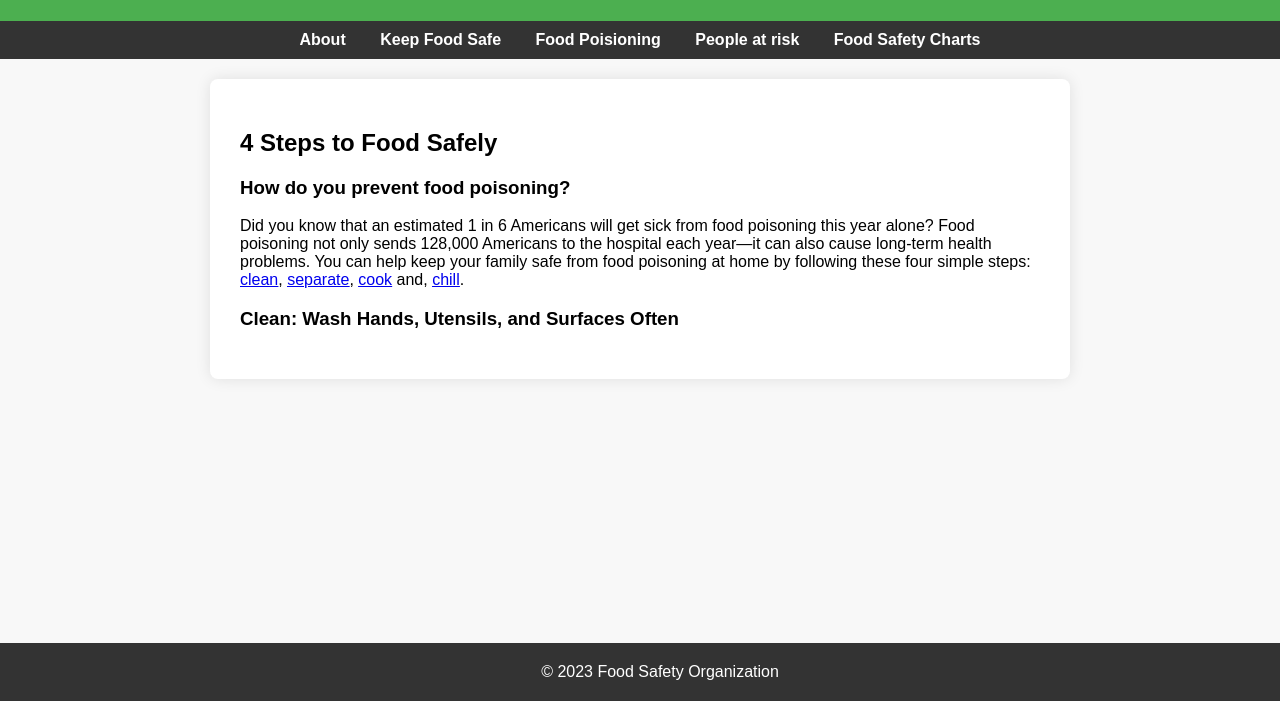
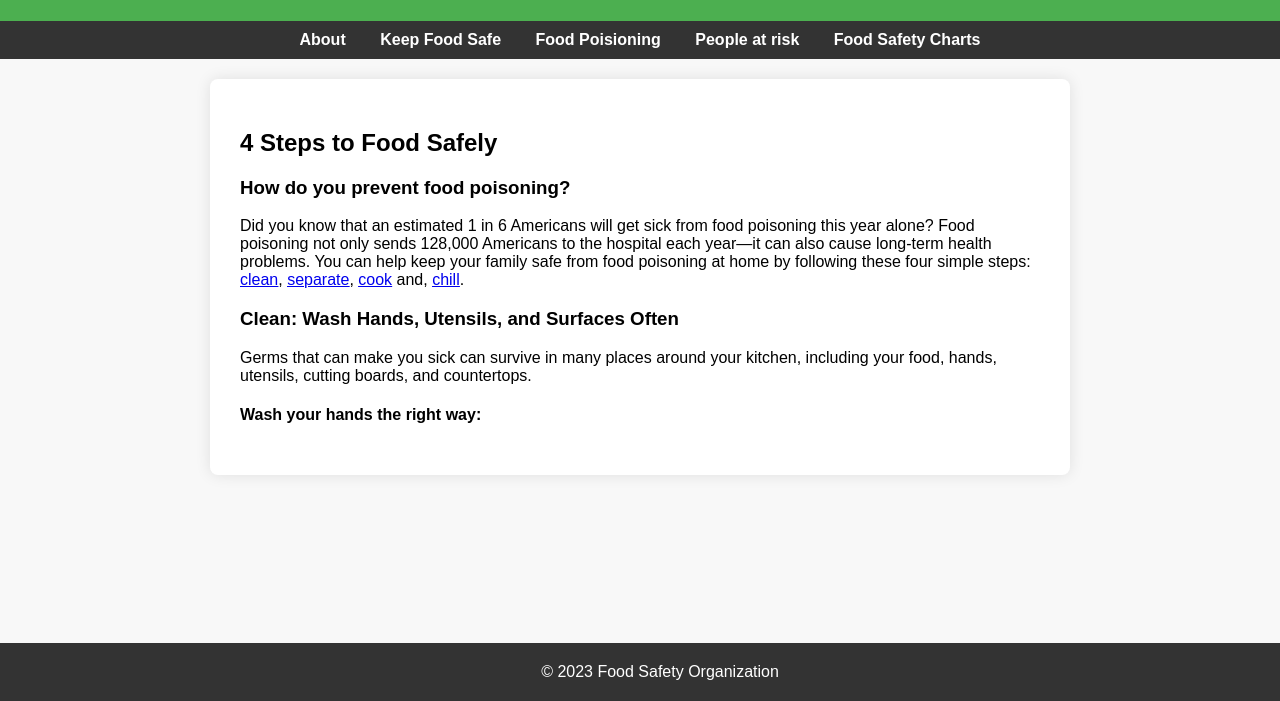
Before and after one commit to RockZoid2080/Fodd-Resource-Production, a plain HTML site: page 4simplesteps.html in a window 1280 px wide. Shown: the part 99-800 px from the top of the page. Drawn offline with Linux system fonts and the light colour scheme.

Commit message:
Update 4simplesteps.html

```diff
--- a/4simplesteps.html
+++ b/4simplesteps.html
@@ -26,9 +26,9 @@
     </div>
     <div>
         <h3>Clean: Wash Hands, Utensils, and Surfaces Often</h3>
-
+        <p>Germs that can make you sick can survive in many places around your kitchen, including your food, hands, utensils, cutting boards, and countertops.</p>
     </div>
-
+    <div><h4>Wash your hands the right way:</h4></div>
   </section>
 
   <footer>
```
